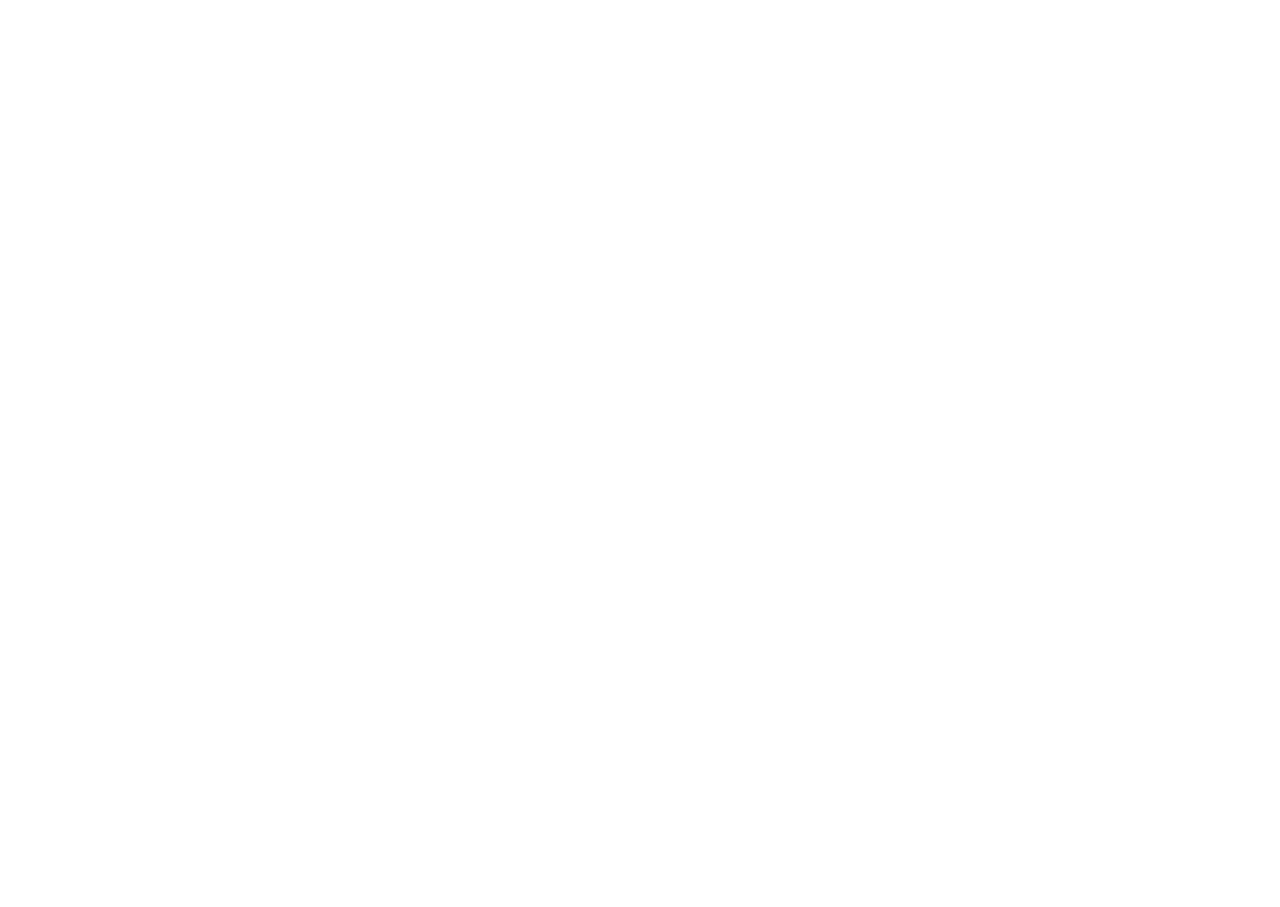
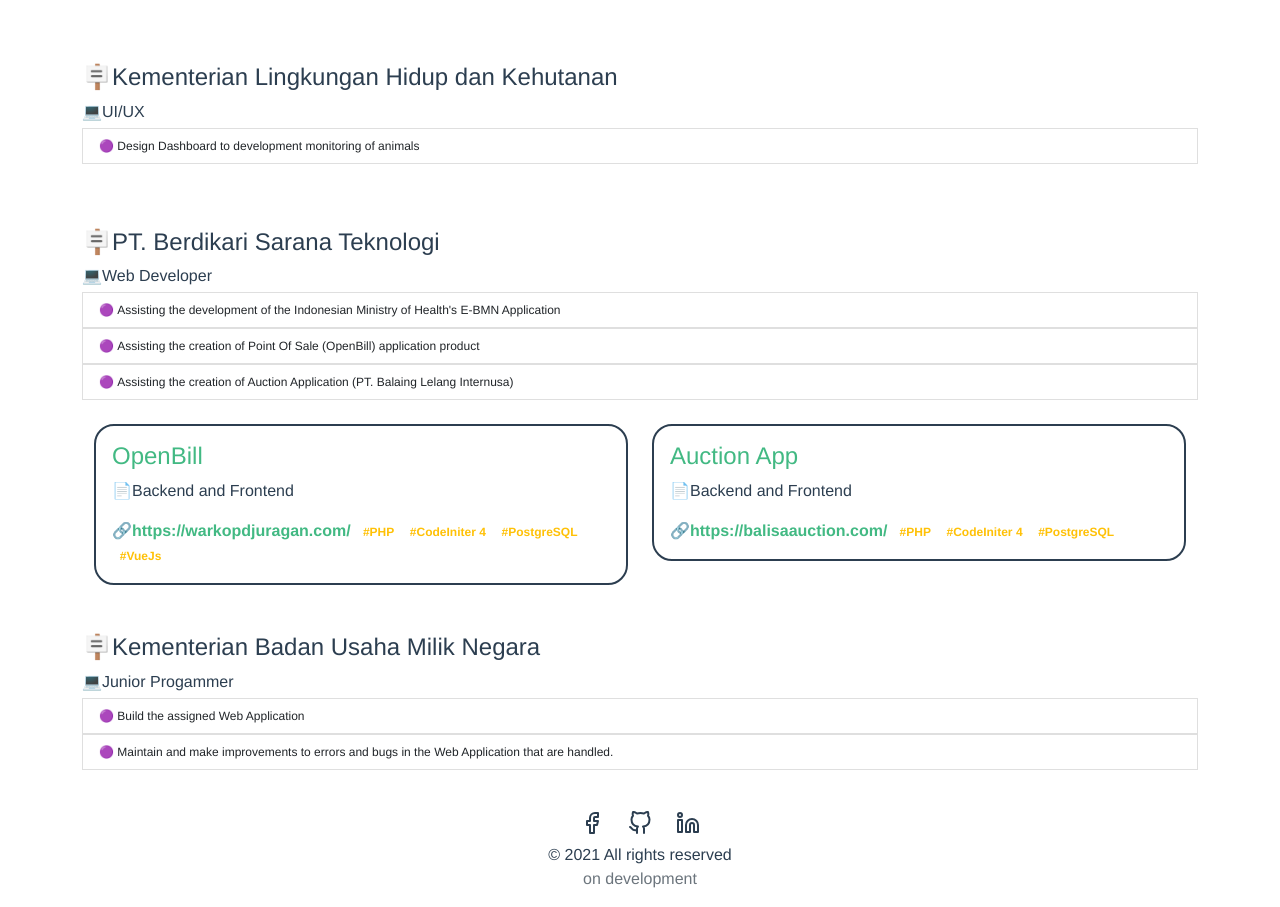
Before and after one commit to snalkaa97/snalkaa.github.io, a Vue app: page /#/experience in a window 1280 px wide. Shown: the part 378-1285 px from the top of the page. Before the commit the page ends 800 px from the top, so only its background shows below. Built offline with nearby package versions, Linux system fonts and the light colour scheme.

Commit message:
experience

```diff
--- a/src/App.vue
+++ b/src/App.vue
@@ -4,9 +4,8 @@
 			<router-link to="/">Profile</router-link> |
 			<!-- <router-link to="/about">About</router-link> | -->
 			<router-link to="/portfolio">Portfolio</router-link> |
-			<router-link to="/experience">Experience</router-link> |
-			<router-link to="/contact">Contact</router-link> |
-			<router-link to="/skills">Skills</router-link>
+			<router-link to="/experience">Experience</router-link>
+			<!-- <router-link to="/skills">Skills</router-link> -->
 		</div>
 		<router-view />
 	</div>
--- a/src/components/About.vue
+++ b/src/components/About.vue
@@ -14,6 +14,12 @@
 							<br />
 							{{ profil.bio }}
 							Now you can call me <b>Alka</b>
+							<br />
+							<a
+								class="text-decoration-none email"
+								:href="`mailto:${profil.email}`"
+								>📧{{ profil.email }}</a
+							>
 						</div>
 					</div>
 				</div>
@@ -47,4 +53,14 @@
 	border: 3px solid #2c3e50;
 	border-radius: 20px;
 }
+a {
+	font-weight: bold;
+	color: #42b983;
+}
+.email {
+	font-family: Avenir, Helvetica, Arial, sans-serif !important;
+	-webkit-font-smoothing: antialiased !important;
+	-moz-osx-font-smoothing: grayscale !important;
+	font-size: 14px;
+}
 </style>
--- a/src/components/Footer.vue
+++ b/src/components/Footer.vue
@@ -72,3 +72,8 @@
 		<p class="text-muted">on development</p>
 	</footer>
 </template>
+<style scoped>
+a {
+	color: #2c3e50;
+}
+</style>
--- /dev/null
+++ b/src/components/Jobdesc.vue
@@ -0,0 +1,21 @@
+<template>
+	<div id="jobdesc">
+		<div v-for="jobdesc in jobdescs" v-bind:key="jobdesc">
+			<li class="list-group-item jobdesc">🟣&nbsp;{{ jobdesc }}</li>
+		</div>
+	</div>
+</template>
+<script>
+export default {
+	name: "Jobdesc",
+	data: function() {
+		return {};
+	},
+	props: ["jobdescs"],
+};
+</script>
+<style scoped>
+.jobdesc {
+	font-size: 12px;
+}
+</style>
--- /dev/null
+++ b/src/components/Position.vue
@@ -0,0 +1,46 @@
+<template>
+	<div id="position">
+		<div
+			v-for="experience in experiences"
+			v-bind:key="experience"
+			class="text-start"
+		>
+			<h4 class="mt-5">🪧{{ experience.name }}</h4>
+			<p class="mb-1">💻{{ experience.position }}</p>
+			<Jobdesc v-bind:jobdescs="experience.jobdesc" />
+			<Project v-bind:projects="experience.projects" />
+		</div>
+	</div>
+</template>
+<script>
+import Jobdesc from "@/components/Jobdesc.vue";
+import Project from "@/components/Project.vue";
+export default {
+	name: "Position",
+	components: {
+		Jobdesc,
+		Project,
+	},
+	data: function() {
+		return {};
+	},
+	props: ["experiences"],
+};
+</script>
+<style scoped>
+#position {
+	font-family: Avenir, Helvetica, Arial, sans-serif;
+	-webkit-font-smoothing: antialiased;
+	-moz-osx-font-smoothing: grayscale;
+	text-align: center;
+	color: #2c3e50;
+}
+a {
+	font-weight: bold;
+	color: #42b983;
+}
+.content {
+	border: 3px solid #2c3e50;
+	border-radius: 20px;
+}
+</style>
--- a/src/components/Project.vue
+++ b/src/components/Project.vue
@@ -1,7 +1,12 @@
 <template>
-	<div class="project">
+	<div id="project">
 		<div class="container mt-3">
-			<div v-for="project in projects" v-bind:key="project">
+			<div class="row">
+				<div
+					v-for="project in projects"
+					v-bind:key="project"
+					class="col-lg-6 col-sm-12"
+				>
 					<div class="content p-3 mt-2">
 						<div class="text-start">
 							<a
@@ -23,8 +28,11 @@
 							</a>
 							<div v-for="tag in project.tag" v-bind:key="tag" class="d-inline">
 								<a href="javascript:void(0)">
-								<span class="badge rounded-pill text-warning">#{{ tag }}</span>
+									<span class="badge rounded-pill text-warning"
+										>#{{ tag }}</span
+									>
 								</a>
+							</div>
 						</div>
 					</div>
 				</div>
@@ -54,7 +62,7 @@
 	color: #42b983;
 }
 .content {
-	border: 3px solid #2c3e50;
+	border: 2px solid #2c3e50;
 	border-radius: 20px;
 }
 </style>
--- a/src/router/index.js
+++ b/src/router/index.js
@@ -25,6 +25,15 @@
 		// this generates a separate chunk (about.[hash].js) for this route
 		// which is lazy-loaded when the route is visited.
 	},
+	{
+		path: "/experience",
+		name: "Experience",
+		component: () =>
+			import(/* webpackChunkName: "about" */ "../views/Experience.vue"),
+		// route level code-splitting
+		// this generates a separate chunk (about.[hash].js) for this route
+		// which is lazy-loaded when the route is visited.
+	},
 ];
 
 const router = new VueRouter({
--- a/src/store.js
+++ b/src/store.js
@@ -15,6 +15,7 @@
 			image: "../assets/profile_pic.png",
 			bio:
 				"Currently working at Ministry Of State-Owned Enterprises (Kementerian Badan Usaha Milik Negara) as Web Programmer. Started my career since 2020 after graduated as Bachelor Degree at Universitas Muhammadiyah Jakarta. Before joining SOE, I also have been same career as Web Developer.",
+			email: "sfnalkatiri@gmail.com",
 		},
 		projects: [
 			{
@@ -53,7 +54,7 @@
 				jobdesc: [
 					"Basic of Programming (C)",
 					"Analytical Algorithm (Java)",
-					"Structure Data (C)",
+					"Data Structure (C)",
 					"Web Programming (PHP)",
 					"Networking (Cisco Packet Tracer)",
 				],
--- /dev/null
+++ b/src/views/Experience.vue
@@ -0,0 +1,34 @@
+<template>
+	<div class="Experience">
+		<div class="container mt-3">
+			<Position v-bind:experiences="experiences" />
+		</div>
+		<Footer />
+	</div>
+</template>
+
+<script>
+// @ is an alias to /src
+import Position from "@/components/Position.vue";
+import "bootstrap/dist/css/bootstrap.css";
+import Footer from "@/components/Footer.vue";
+
+export default {
+	name: "Profile",
+	data: function() {
+		return {};
+	},
+	components: {
+		Footer,
+		Position,
+	},
+	mounted() {},
+	methods: {},
+	computed: {
+		experiences() {
+			return this.$store.state.experiences;
+		},
+	},
+};
+</script>
+<style scoped></style>
```
Lines whose indentation alone changed are shown as unchanged.
